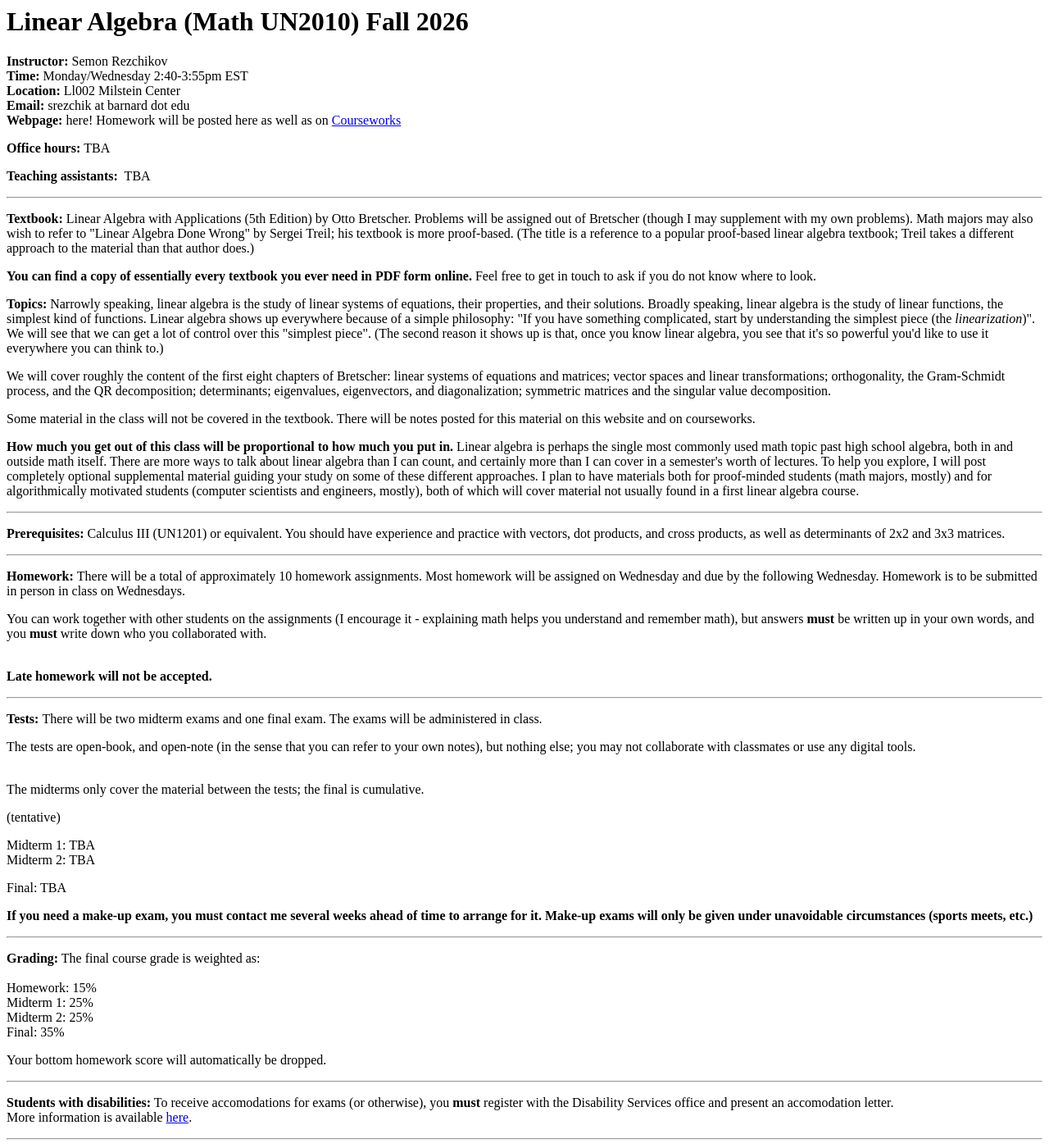
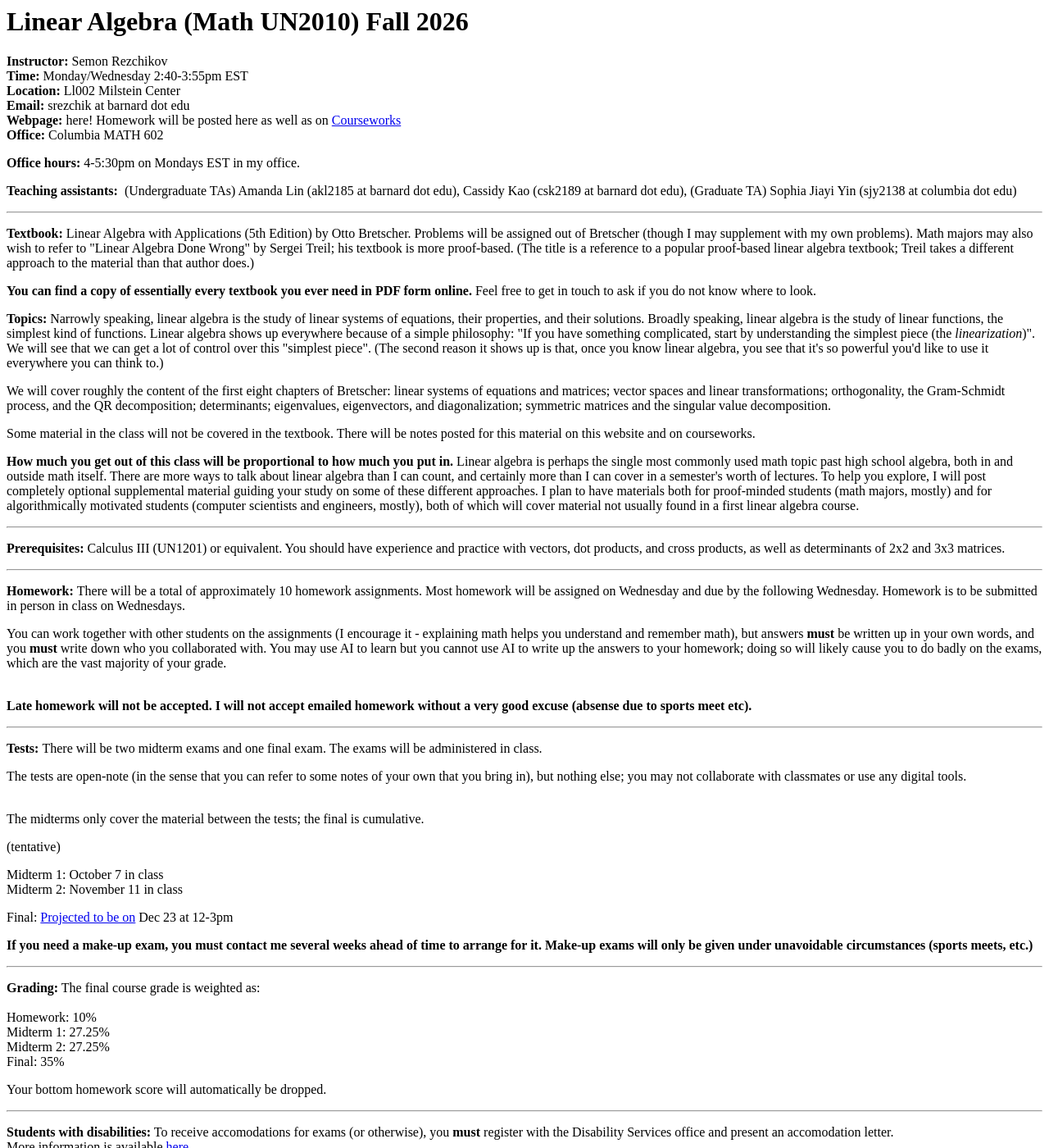
Before and after one commit to skrez/skrez.github.io, a Jekyll site: the page un2010_fall_2026/index.html, which Jekyll copies as it is, in a window 1280 px wide and 1400 px high. Shown: the whole window at 82% size. Built offline with Jekyll 4.4.1, drawn with Linux system fonts in a browser that asks for light colours; some of the changed text lies outside the part shown.

Commit message:
posted hw1 and other updates

```diff
--- a/un2010_fall_2026/index.html
+++ b/un2010_fall_2026/index.html
@@ -6,11 +6,11 @@
 	<strong>Location:&nbsp;</strong>Ll002 Milstein Center<br/>
 	<strong>Email:</strong> srezchik at barnard dot edu<br />
 	<strong>Webpage: </strong>here! Homework will be posted here as well as on <a href="http://courseworks.columbia.edu">Courseworks</a><br />
-	<!--<strong>Office:</strong>&nbsp;My dining room table</p>-->
+	<strong>Office:</strong>&nbsp;Columbia MATH 602 </p>
 <p>
-	<strong>Office hours:&nbsp;</strong>TBA</p>
+	<strong>Office hours:&nbsp;</strong>4-5:30pm on Mondays EST in my office.</p>
 <p>
-	<strong>Teaching assistants:&nbsp;</strong> TBA</p>
+	<strong>Teaching assistants:&nbsp;</strong> (Undergraduate TAs) Amanda Lin (akl2185 at barnard dot edu), Cassidy Kao (csk2189 at barnard dot edu), (Graduate TA) Sophia Jiayi Yin (sjy2138 at columbia dot edu)</p>
 <hr />
 <p>
 	<strong>Textbook:</strong> Linear Algebra with Applications (5th Edition) by Otto Bretscher. Problems will be assigned out of Bretscher (though I may supplement with my own problems). Math majors may also wish to refer to "Linear Algebra Done Wrong" by Sergei Treil; his textbook is more proof-based. (The title is a reference to a popular proof-based linear algebra textbook; Treil takes a different approach to the material than that author does.)</p>
@@ -31,15 +31,15 @@
 <p>
 	<strong>Homework:</strong>&nbsp;There will be a total of approximately 10 homework assignments. Most homework will be assigned on Wednesday and due by the following Wednesday. Homework is to be submitted in person in class on Wednesdays.</strong></p>
 <p>
-	You can work together with other students on the assignments (I encourage it - explaining math helps you understand and remember math), but answers <strong>must</strong> be written up in your own words, and you <strong>must</strong> write down who you collaborated with.</p>
+	You can work together with other students on the assignments (I encourage it - explaining math helps you understand and remember math), but answers <strong>must</strong> be written up in your own words, and you <strong>must</strong> write down who you collaborated with. You may use AI to learn but you cannot use AI to write up the answers to your homework; doing so will likely cause you to do badly on the exams, which are the vast majority of your grade.</p>
 <p>
 	<br />
-	<strong>Late homework will not be accepted.</strong></p>
+	<strong>Late homework will not be accepted. I will not accept emailed homework without a very good excuse (absense due to sports meet etc).</strong></p>
 <hr />
 <p>
 	<strong>Tests:&nbsp;</strong>There will be two midterm exams and one final exam. The exams will be administered in class.</p>
 	<p>
-	The tests are open-book, and open-note (in the sense that you can refer to your own notes), but nothing else; you may not collaborate with classmates or use any digital tools. <br />
+	The tests are open-note (in the sense that you can refer to some notes of your own that you bring in), but nothing else; you may not collaborate with classmates or use any digital tools. <br />
 	<br />
 	</p>
 <p>
@@ -47,22 +47,22 @@
 <p>
 	(tentative)</p>
 <p>
-	Midterm 1: TBA<br />
-	Midterm 2: TBA</p>
+	Midterm 1: October 7 in class<br />
+	Midterm 2: November 11 in class</p>
 <p>
-	Final: TBA</p>
+	Final: <a href="https://ssol.columbia.edu/cgi-bin/ssol/JM9L0VgzfWZni4P5eIyTBx/?p%.5Fr%.5Fid=sZkDJLUcI0T8XIltdQNZRR&p%.5Ft%.5Fid=1&tran%.5B1%.5D%.5Fterm%.5Fid=20263&tran%.5B1%.5D%.5Ftran%.5Fname=spex">Projected to be on</a> Dec 23 at 12-3pm</p>
 <p>
 	<strong>If you need a make-up exam, you must contact me several weeks ahead of time to arrange for it. Make-up exams will only be given under unavoidable circumstances (sports meets, etc.)</strong></p>
 <hr />
 <p>
 	<strong>Grading:</strong> The final course grade is weighted as:<br />
 	<br />
-	Homework: 15%<br />
-	Midterm 1: 25%<br />
-	Midterm 2: 25%<br />
+	Homework: 10%<br />
+	Midterm 1: 27.25%<br />
+	Midterm 2: 27.25%<br />
 	Final: 35%</p>
 <p>
-	Your bottom homework score will automatically be dropped.</p>
+	Your bottom homework score will automatically be dropped. </p>
 <hr />
 <p>
 	<strong>Students with disabilities:</strong> To receive accomodations for exams (or otherwise), you <strong>must</strong> register with the Disability Services office and present an accomodation letter.<br />
@@ -74,6 +74,12 @@
 	You can come to my office hours (listed on my main page and this syllabus), or to the help room, where there is always a TA - your specific TA&#39;s help room hours will be posted as well. And as mentioned above, I recommend working with your friends! Lastly,&nbsp;<strong>please do not hesitate to reach out to me.&nbsp;</strong><br />
 	There is information <a href="http://www.math.columbia.edu/general-information/tutoring-services/">here</a> about tutoring services. I will warn that private tutoring, especially in NYC, can be extremely expensive.</p>
 <hr />
+
+<p> <strong>Homework</strong>
+	<ul>
+		<li>HW1: 1.1.6, 1.1.32 (Hint: the conditions define a system of 3 linear equations), 1.2.5, 1.2.20. </li>
+	</ul>
+</p>
 
 <style type="text/css">
 table {
```
